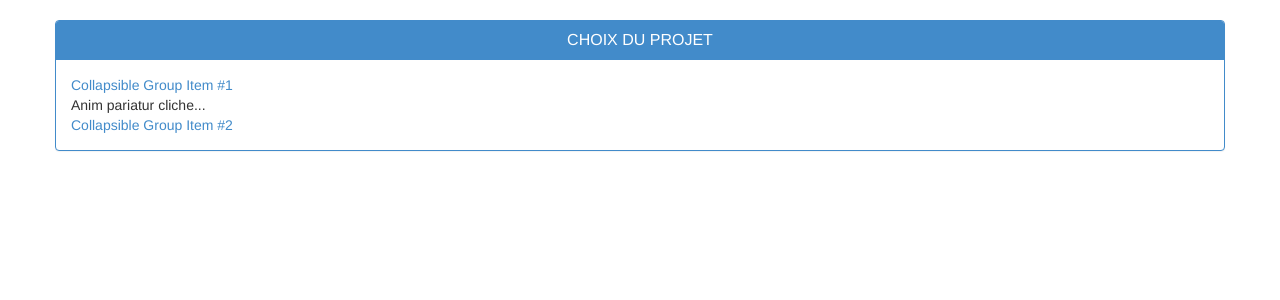
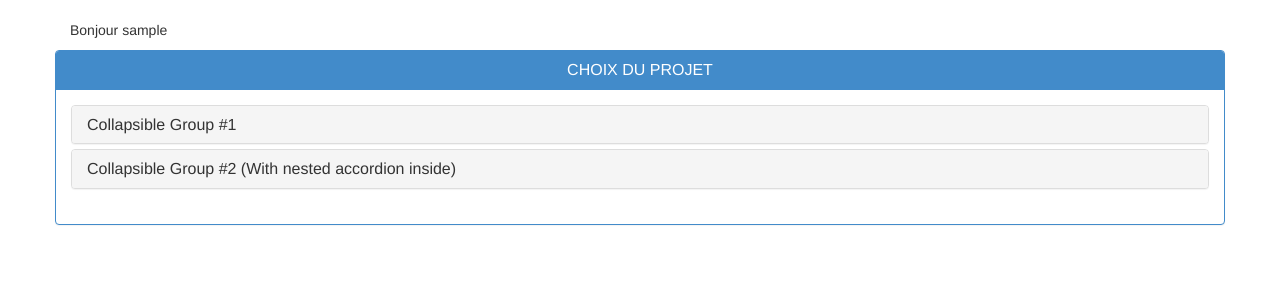
Before and after one commit to artentica/Projet_cir2, a PHP site: page /choose.php in a window 1280 px wide. Shown: the part 56-356 px from the top of the page. Run offline with PHP 8.4, Linux system fonts and the light colour scheme; the visitor is signed in with stand-in values (Sample User, id 1); some libraries are stand-ins or nearby versions.

Commit message:
hello.php

```diff
--- a/WEB/choose.php
+++ b/WEB/choose.php
@@ -6,6 +6,8 @@ require 'include/global.php';
 <head>
     <?php require 'include/head.php'; ?>
 </head>
+
+
 <body>
    <div class="container">
       <nav class="navbar navbar-inverse">
@@ -14,6 +16,7 @@ require 'include/global.php';
             <li class="pull-right">	<?php deco(); ?>	</li>
         </ul>
     </nav>
+    <?php require 'include/hello.php';?>
     <div class="row" >
      <div class="panel panel-primary">
       <div class="panel-heading">
@@ -21,39 +24,70 @@ require 'include/global.php';
     </div>
     <div class="panel-body">
 
+        <div class="panel-group" id="accordion1">
+          <div class="panel panel-default">
+            <div class="panel-heading">
+              <h4 class="panel-title"><a class="panel-toggle" data-toggle="collapse" data-parent="#accordion1" href="#collapseOne">
+                  Collapsible Group #1
+              </a></h4>
+          </div>
+          <div id="collapseOne" class="panel-body collapse">
+              <div class="panel-inner">
+                This is a simple accordion inner content...
+            </div>
+        </div>
+    </div>
+    <div class="panel panel-default">
+        <div class="panel-heading">
+          <h4 class="panel-title"><a class="panel-toggle" data-toggle="collapse" data-parent="#accordion1" href="#collapseTwo">
+            Collapsible Group #2 (With nested accordion inside)
+        </a></h4>
+    </div>
+    <div id="collapseTwo" class="panel-body collapse">
+      <div class="panel-inner">
 
-        <div class="accordion-group">
-            <div class="accordion-heading">
-                <a class="accordion-toggle" data-toggle="collapse" data-parent="#accordion2" href="#collapseOne">
-                    Collapsible Group Item #1
-                </a>
+        <!-- Here we insert another nested accordion -->
+
+        <div class="panel-group" id="accordion2">
+          <div class="panel panel-default">
+            <div class="panel-heading">
+              <h4 class="panel-title"><a class="panel-toggle" data-toggle="collapse" data-parent="#accordion2" href="#collapseInnerOne">
+                Collapsible Inner Group Item #1
+            </a></h4>
         </div>
-            <div id="collapseOne" class="accordion-body collapse in">
-                <div class="accordion-inner">
+        <div id="collapseInnerOne" class="panel-body collapse">
+          <div class="panel-inner">
             Anim pariatur cliche...
         </div>
     </div>
 </div>
-        <div class="accordion-group">
-            <div class="accordion-heading">
-                <a class="accordion-toggle" data-toggle="collapse" data-parent="#accordion2" href="#collapseTwo">
-                    Collapsible Group Item #2
-                </a>
+<div class="panel panel-default">
+    <div class="panel-heading">
+      <h4 class="panel-title"><a class="panel-toggle" data-toggle="collapse" data-parent="#accordion2" href="#collapseInnerTwo">
+        Collapsible Inner Group Item #2
+    </a></h4>
 </div>
-            <div id="collapseTwo" class="accordion-body collapse">
-                <div class="accordion-inner">
+<div id="collapseInnerTwo" class="panel-body collapse">
+  <div class="panel-inner">
     Anim pariatur cliche...
 </div>
 </div>
 </div>
 </div>
 
+<!-- Inner accordion ends here -->
+
+</div>
+</div>
+</div>
+</div>
 
 </div>
 </div>
 </div>
 
-<div class="accordion" id="accordion2">
+
+
 
 
 </div>
--- a/WEB/connexion.php
+++ b/WEB/connexion.php
@@ -15,6 +15,7 @@
 		foreach($rep as $key => $data){
            if ($data['LOGIN']==$_POST['username'] && $data['PASSWORD']==$_POST['password']) {
              $_SESSION['log'] = 'ok';
+             $_SESSION['name'] = $_POST['username'];
              header('Location: choose.php');
            }
         	else {
@@ -45,7 +46,7 @@
 							<div class="form-group">
 								<label class="col-md-4 control-label" for="textinput">Identifiant:</label>
 								<div class="col-md-4">
-									<input id="textinput" name="username" class="form-control input-md input-xs" type="text">
+									<input id="textinput" name="username" class="form-control input-md input-xs" type="text" value="<?php if(isset($_POST['username'])) echo $_POST['username']; ?>" required>
 								</div>
 							</div>
 
@@ -53,7 +54,7 @@
 							<div class="form-group">
 								<label class="col-md-4 control-label" for="passwordinput">Mot de passe:</label>
 								<div class="col-md-4">
-									<input id="passwordinput" name="password" class="form-control input-md" type="password">
+									<input id="passwordinput" name="password" class="form-control input-md" type="password"  required>
 								</div>
 							</div>
 
--- /dev/null
+++ b/WEB/include/hello.php
@@ -0,0 +1 @@
+<p>Bonjour <?php echo $_SESSION['name']; ?></p>
```
Lines whose indentation alone changed are shown as unchanged.
